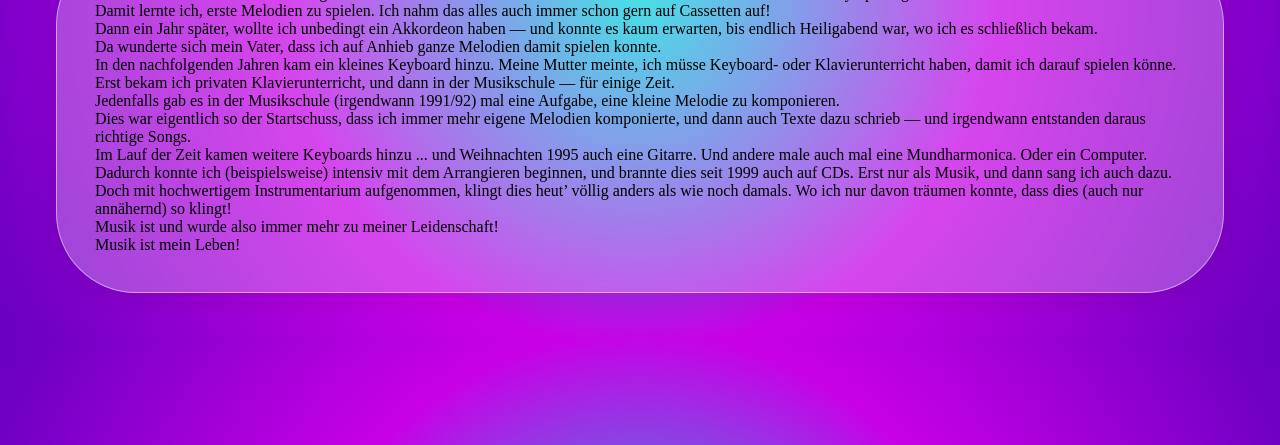
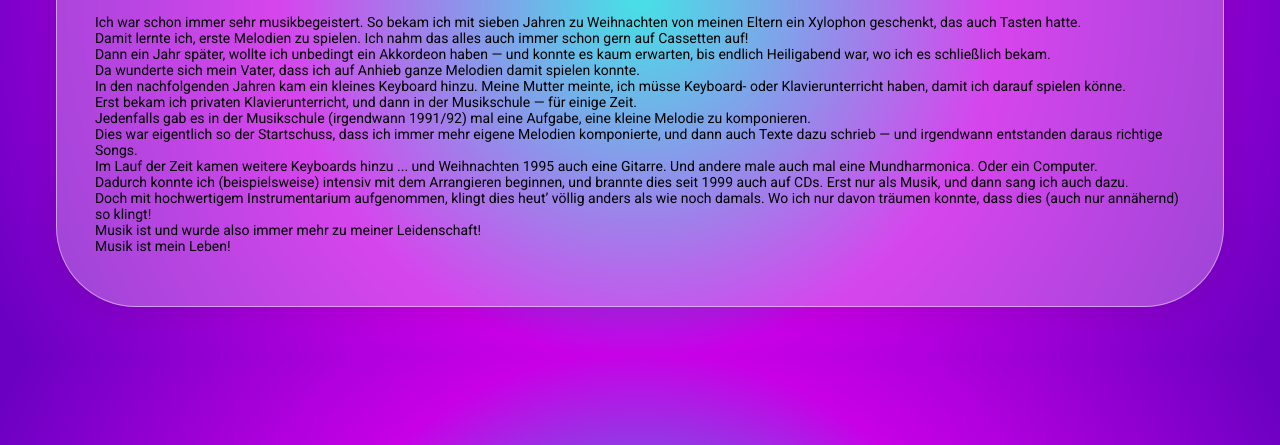
Before and after one commit to neovim-hardcore-user/gerhardMuellerFanwebsite, a website: page html/werdegang.html in a window 1280 px wide. Shown: the part 355-800 px from the top of the page. Drawn offline with Linux system fonts and the light colour scheme.

Commit message:
Werdegang

```diff
--- a/css/werdegang.css
+++ b/css/werdegang.css
@@ -0,0 +1,8 @@
+@import url('https://fonts.googleapis.com/css2?family=Roboto:ital,wght@0,100;0,300;0,400;0,500;0,700;0,900;1,100;1,300;1,400;1,500;1,700;1,900&display=swap');
+
+#werdegang {
+	font-family: 'Roboto';
+	font-size: 14px;
+
+	text-align: left;
+}
--- a/html/werdegang.html
+++ b/html/werdegang.html
@@ -8,7 +8,7 @@
 		<link href="../css/text.css" rel="stylesheet">
 		<link href="../css/textbox.css" rel="stylesheet">
 		<link href="../css/image.css" rel="stylesheet">
-		<link href="../css/steckbrief.css" rel="stylesheet">
+		<link href="../css/werdegang.css" rel="stylesheet">
 	</head>
 
 	<body>
@@ -21,12 +21,11 @@
 			<a href="galerie.html">Galerie</a>
 		</div>
 
-		<h1>
-			Gerhard Müller's Werdegang
-	  	</h1>
-
-		<div>
-			<p id="werdegang" class="glasstextbox">
+		<div class="glasstextbox">
+			<h1>
+				Gerhard Müller's Werdegang
+			</h1>
+			<p id="werdegang">
 				Ich war schon immer sehr musikbegeistert. So bekam ich mit sieben Jahren zu Weihnachten von meinen Eltern ein Xylophon geschenkt, das auch Tasten hatte. <br>
 				Damit lernte ich, erste Melodien zu spielen. Ich nahm das alles auch immer schon gern auf Cassetten auf!<br>
 
```
